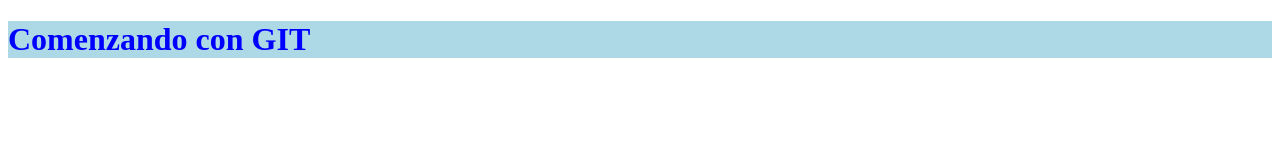
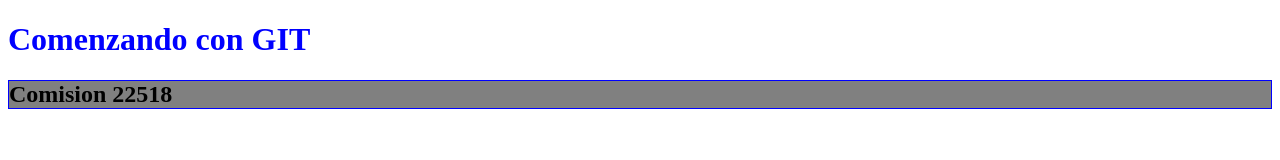
Before and after one commit to AgusMarini/clase14-codo, a plain HTML site: page index.html in a window 1280 px wide. Drawn offline with Linux system fonts and the light colour scheme.

Commit message:
Cambios en html y css

```diff
--- a/css/estilo.css
+++ b/css/estilo.css
@@ -1,4 +1,7 @@
 h1{
     color: blue;
-    background-color: lightblue;
-}
+  }
+  h2{
+    border: 1px solid blue;
+    background-color: gray;
+  }
--- a/index.html
+++ b/index.html
@@ -9,5 +9,6 @@
 </head>
 <body>
     <h1>Comenzando con GIT</h1>
+    <h2>Comision 22518</h2>
 </body>
 </html>
```
